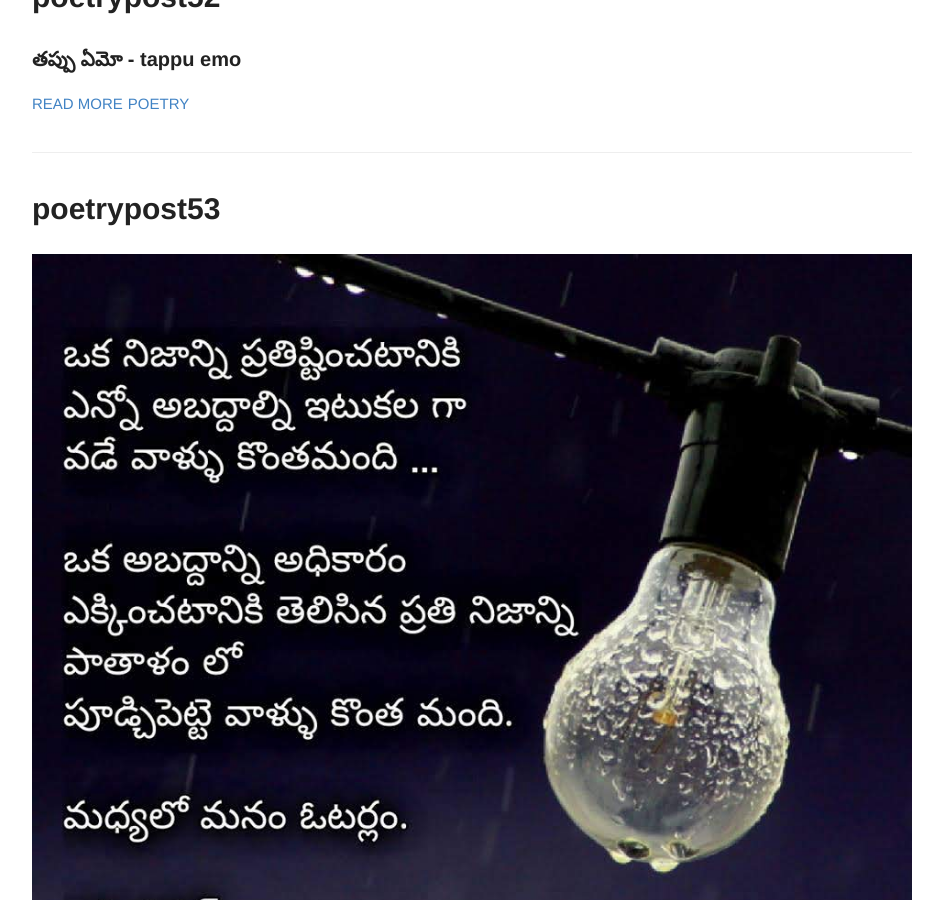
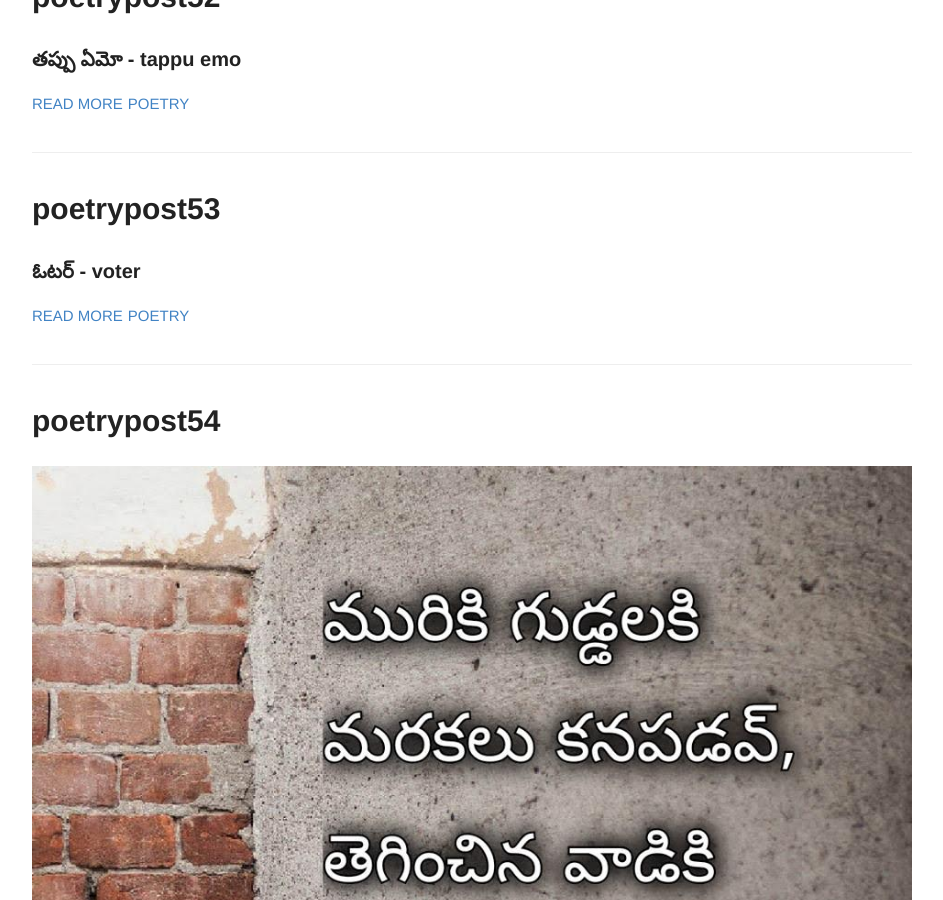
Before and after one commit to rsk/rsk.github.io, a Jekyll site: the page built from index.html, in a window 1280 px wide and 900 px high, scrolled down 13703 px. Shown: the whole window, without its empty margins (168-1111 px from the left). Built offline with Jekyll 4.4.1, drawn with Linux system fonts in a browser that asks for light colours.

Commit message:
update excerpt

```diff
--- a/_posts/2014-6-24-poetrypost53.md
+++ b/_posts/2014-6-24-poetrypost53.md
@@ -2,6 +2,7 @@
 layout: post
 title: poetrypost53
 number: 53
+excerpt: ఓటర్ - voter
 tags:
   - poetry
 
```
